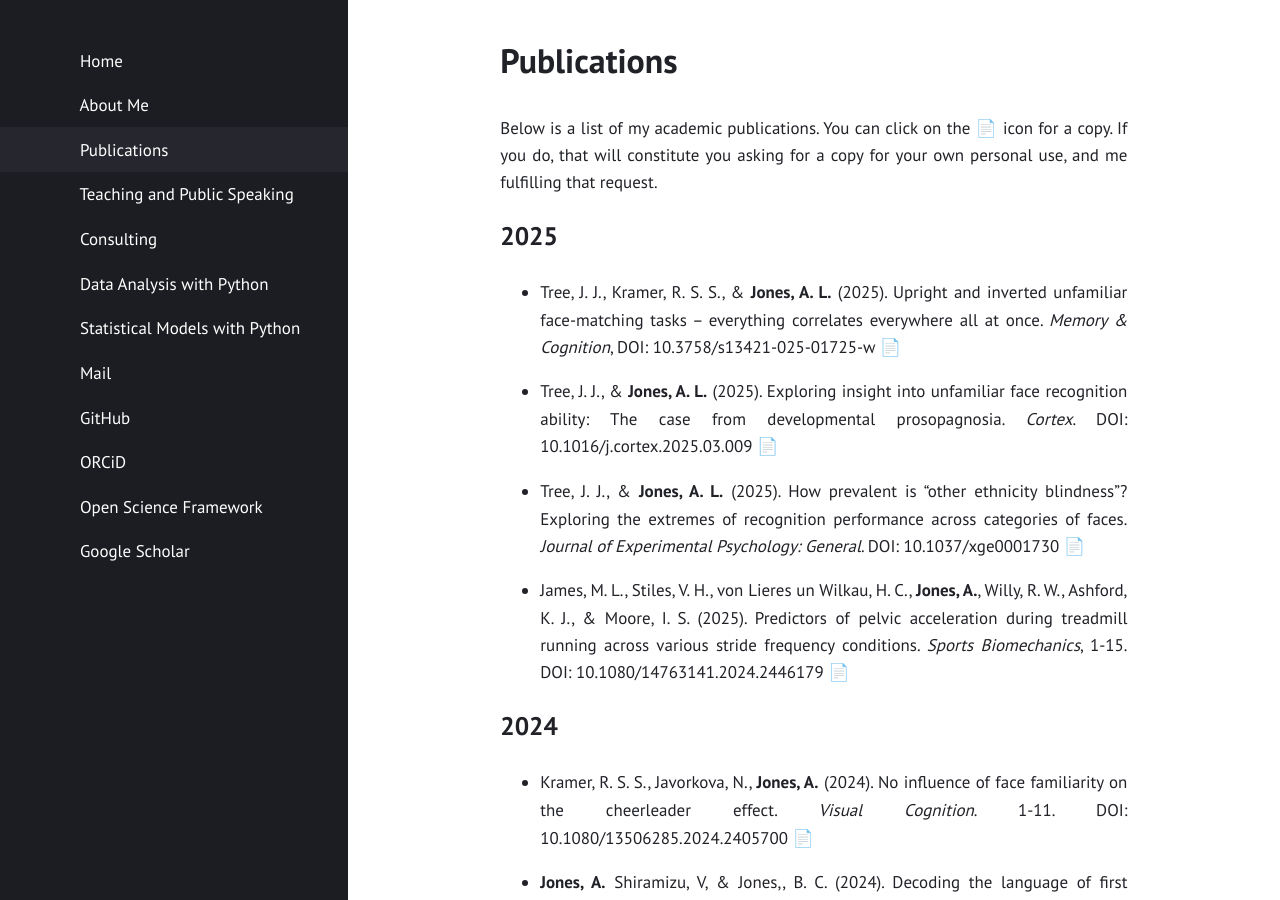
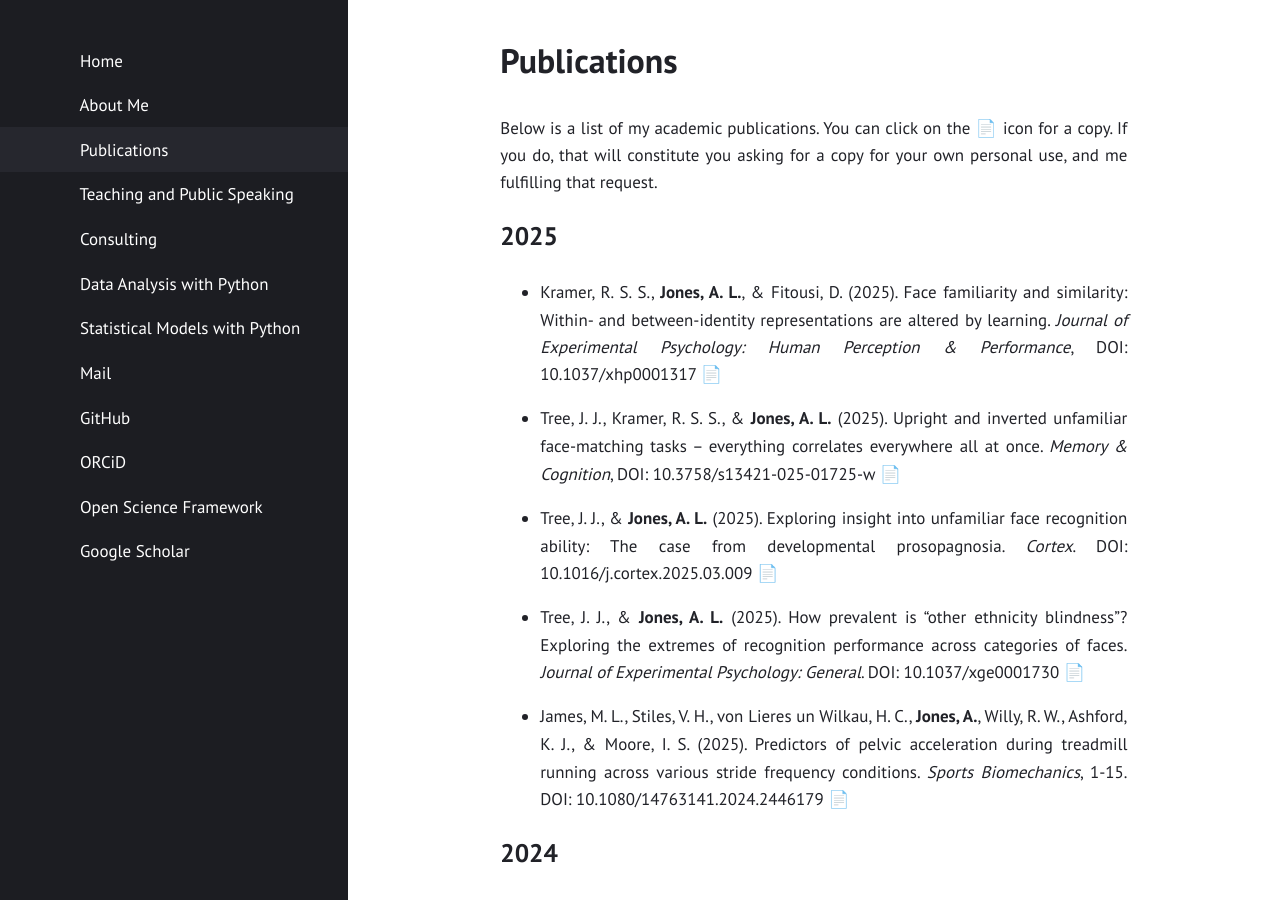
Before and after one commit to alexjonesphd/alexjonesphd.github.io, a Jekyll site: the page built from publications.md, in a window 1280 px wide and 900 px high. Built offline with Jekyll 4.4.1, drawn with Linux system fonts in a browser that asks for light colours.

Commit message:
another paper

```diff
--- a/publications.md
+++ b/publications.md
@@ -7,8 +7,9 @@ layout: page
 Below is a list of my academic publications. You can click on the 📄 icon for a copy. If you do, that will constitute you asking for a copy for your own personal use, and me fulfilling that request.
 
 ## 2025
+- Kramer, R. S. S., **Jones, A. L.**, & Fitousi, D. (2025). Face familiarity and similarity: Within- and between-identity representations are altered by learning. *Journal of Experimental Psychology: Human Perception & Performance*, DOI: 10.1037/xhp0001317 [📄](https://alexjonesphd.github.io/assets/papers/2025/kramerjonesfitousi2025.pdf)
+
 - Tree, J. J., Kramer, R. S. S., & **Jones, A. L.** (2025). Upright and inverted unfamiliar face-matching tasks – everything correlates everywhere all at once. *Memory & Cognition*, DOI: 10.3758/s13421-025-01725-w [📄](https://alexjonesphd.github.io/assets/papers/2025/treekramerjones2025b.pdf)
-
 
 - Tree, J. J., & **Jones, A. L.** (2025). Exploring insight into unfamiliar face recognition ability: The case from developmental prosopagnosia. *Cortex*. DOI: 10.1016/j.cortex.2025.03.009 [📄](https://alexjonesphd.github.io/assets/papers/2025/tree&jones2025b.pdf)
 
```
Also changed, not shown: 4 other files.
